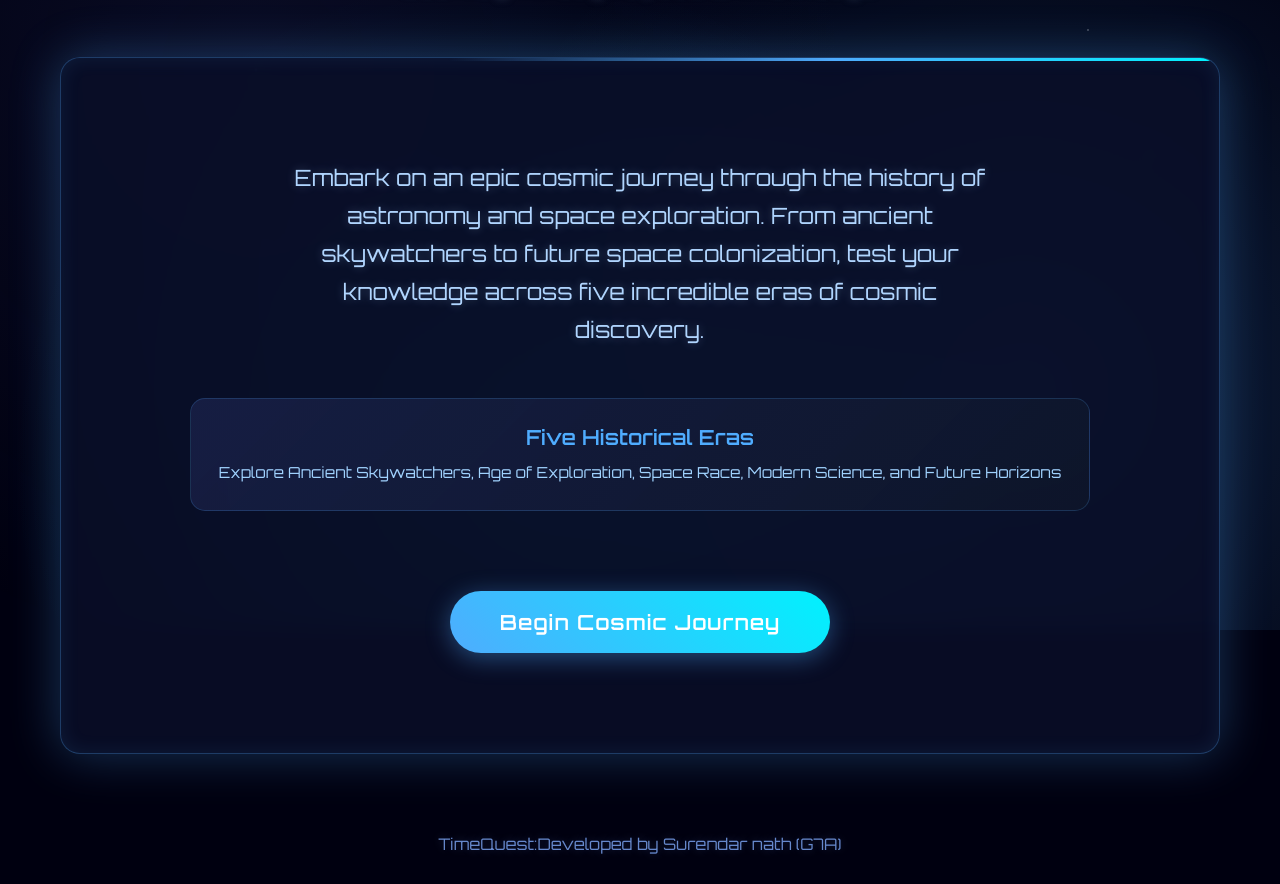
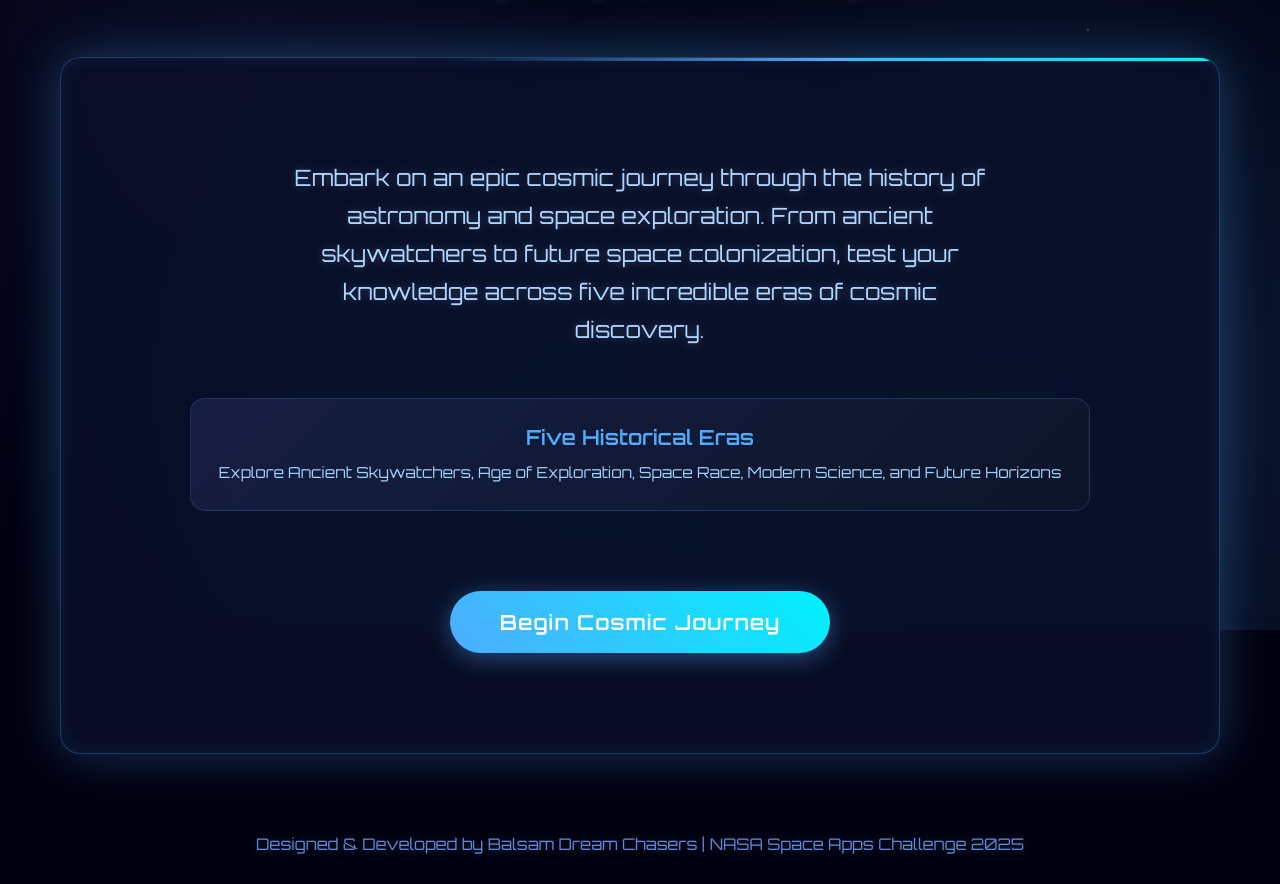
Before and after one commit to balsamdevelopers/balsamptm, a plain HTML site: page surendartrail.html in a window 1280 px wide. Shown: the part 170-1054 px from the top of the page. Drawn offline with Linux system fonts and the light colour scheme.

Commit message:
Update surendartrail.html

```diff
--- a/surendartrail.html
+++ b/surendartrail.html
@@ -1,3 +1,4 @@
+
 <!DOCTYPE html>
 <html lang="en">
 <head>
@@ -982,7 +983,7 @@
     </div>
 
     <footer>
-        <p>TimeQuest:Developed by Surendar nath (G7A)</p>
+        <p>Designed & Developed by Balsam Dream Chasers | NASA Space Apps Challenge 2025</p>
     </footer>
 
     <script>
```
